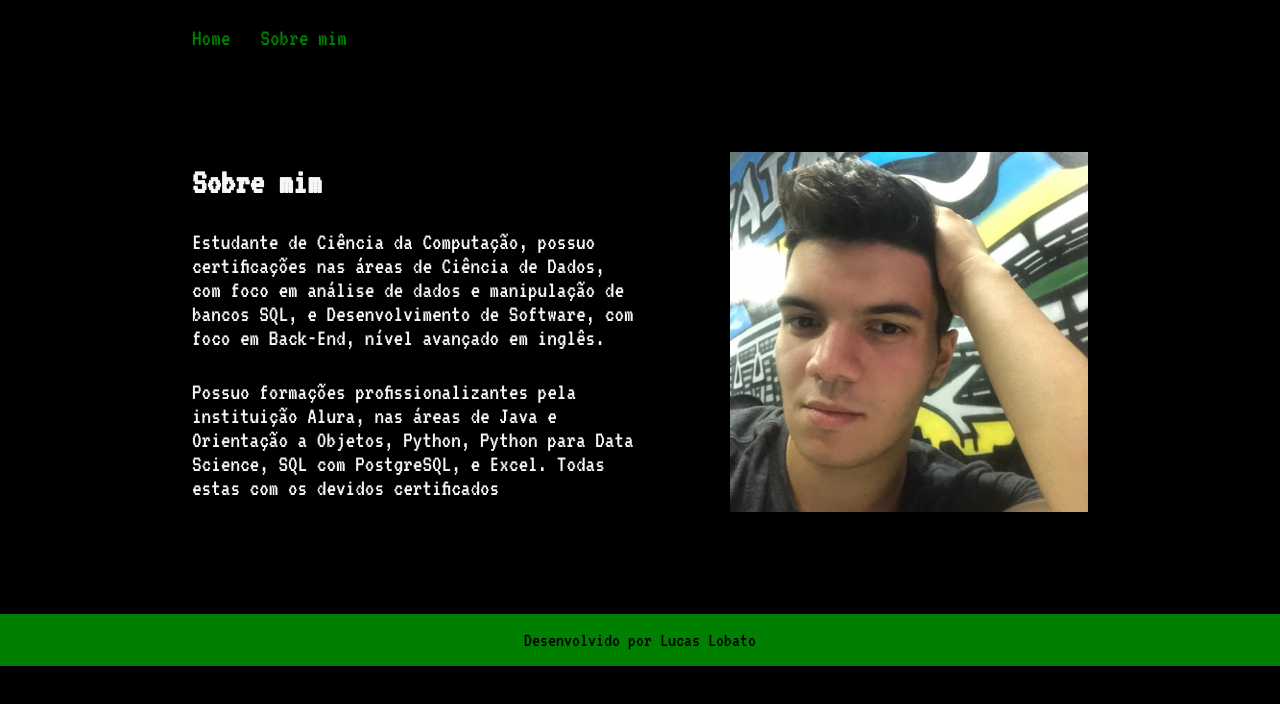
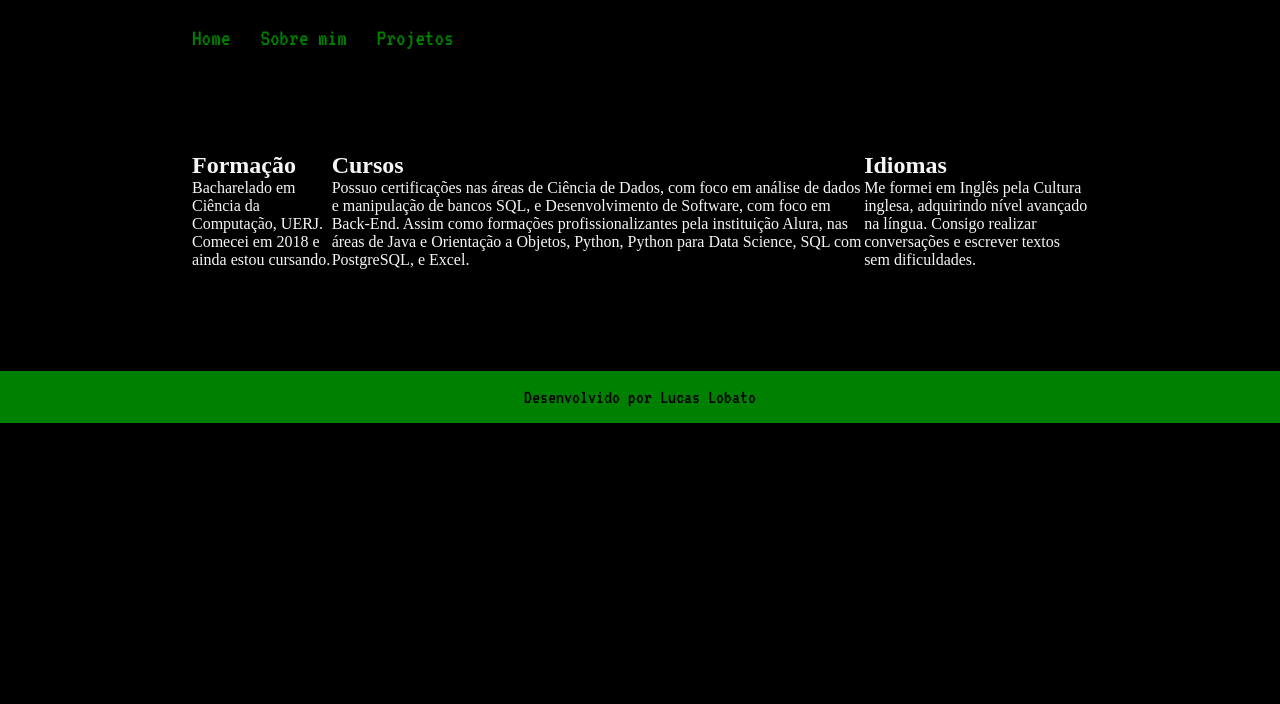
Before and after one commit to lucas-lobato/portfolio, a plain HTML site: page about.html in a window 1280 px wide. Drawn offline with Linux system fonts and the light colour scheme.

Commit message:
Update about.html

```diff
--- a/about.html
+++ b/about.html
@@ -12,23 +12,38 @@
         <nav class="cabecalho__menu">
             <a class="cabecalho__menu__link" href="index.html">Home</a>
             <a class="cabecalho__menu__link" href="about.html">Sobre mim</a>
+            <a class="cabecalho__menu__link" href="projects.html">Projetos</a>
         </nav>
     </header>
     <main class="apresentacao">
-        <section class="apresentacao__conteudo">
-            <h1 class="apresentacao__conteudo__titulo">Sobre mim</h1>
-            <p class="apresentacao__conteudo__texto">
-                Estudante de Ciência da Computação, possuo certificações nas áreas de Ciência de Dados,
-                 com foco em análise de dados e manipulação de bancos SQL, e Desenvolvimento de Software,
-                 com foco em Back-End, nível avançado em inglês.
-            </p>
-            <p class="apresentacao__conteudo__texto">
-                Possuo formações profissionalizantes pela instituição Alura, nas áreas de Java e Orientação
-                 a Objetos, Python, Python para Data Science, SQL com PostgreSQL, e Excel. Todas estas com
-                  os devidos certificados
-            </p>
+        <section class="apresentacao__formacao">
+            <h1 class="apresentacao__formacao__titulo">Formação</h1>
+            <section class="apresentacao__formacao__conteudo">
+                <p class="apresentacao__formacao__texto">
+                    Bacharelado em Ciência da Computação, UERJ. Comecei em 2018 e ainda estou cursando.
+                </p>
+            </section>
         </section>
-        <img src="./assets/foto-perfil.jpg" alt="foto perfil" class="imagem__perfil">
+        <section class="apresentacao__cursos">
+            <h1 class="apresentacao__cursos__titulo">Cursos</h1>
+            <section class="apresentacao__cursos__conteudo">
+                <p class="apresentacao__cursos__texto">
+                    Possuo certificações nas áreas de Ciência de Dados,
+                    com foco em análise de dados e manipulação de bancos SQL, e Desenvolvimento de Software,
+                    com foco em Back-End. Assim como formações profissionalizantes pela instituição Alura, nas áreas de Java e Orientação
+                    a Objetos, Python, Python para Data Science, SQL com PostgreSQL, e Excel.
+                </p>
+            </section>
+        </section>
+        <section class="apresentacao__idiomas">
+            <h1 class="apresentacao__idiomas__titulo">Idiomas</h1>
+            <section class="apresentacao__idiomas__conteudo">
+                <p class="apresentacao__idiomas__texto">
+                    Me formei em Inglês pela Cultura inglesa, adquirindo nível avançado na língua. Consigo realizar conversações e
+                    escrever textos sem dificuldades.
+                </p>
+            </section>
+        </section>
     </main>
     <footer class="rodape">
         <p>Desenvolvido por Lucas Lobato</p>
```
